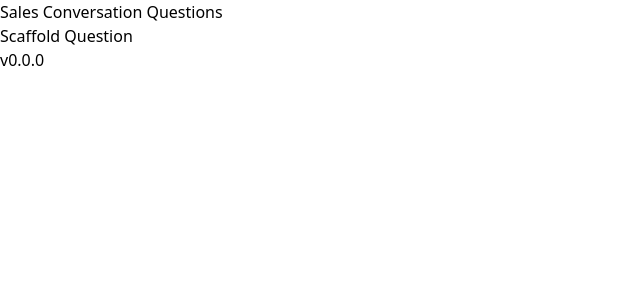
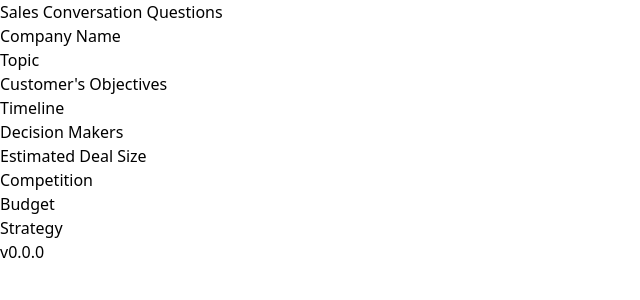
Before and after one commit to dschinkel/salesapp, a React (Vite) app: page / in a window 1280 px wide. Shown: the top 300 px of the page, without its empty margins (0-640 px from the left). Built offline with nearby package versions, Linux system fonts and the light colour scheme.

Commit message:
feat: Shows a list of questions to be answered

```diff
--- a/src/components/QuestionList.tsx
+++ b/src/components/QuestionList.tsx
@@ -1,11 +1,18 @@
 import React from 'react';
+import { useQuestions } from './useQuestions';
 
 export function QuestionList() {
+  const { questions } = useQuestions();
+
   return (
     <div className="w-full max-w-2xl mx-auto p-4">
       <h2 className="text-xl font-bold mb-4">Sales Conversation Questions</h2>
       <ul className="space-y-2">
-        <li>Scaffold Question</li>
+        {questions.map((question, index) => (
+          <li key={index} className="p-3 bg-white rounded border shadow-sm">
+            {question}
+          </li>
+        ))}
       </ul>
     </div>
   );
```
Also changed, not shown: issues.txt, 2 other files (tests, documents, lock files or other folders).
